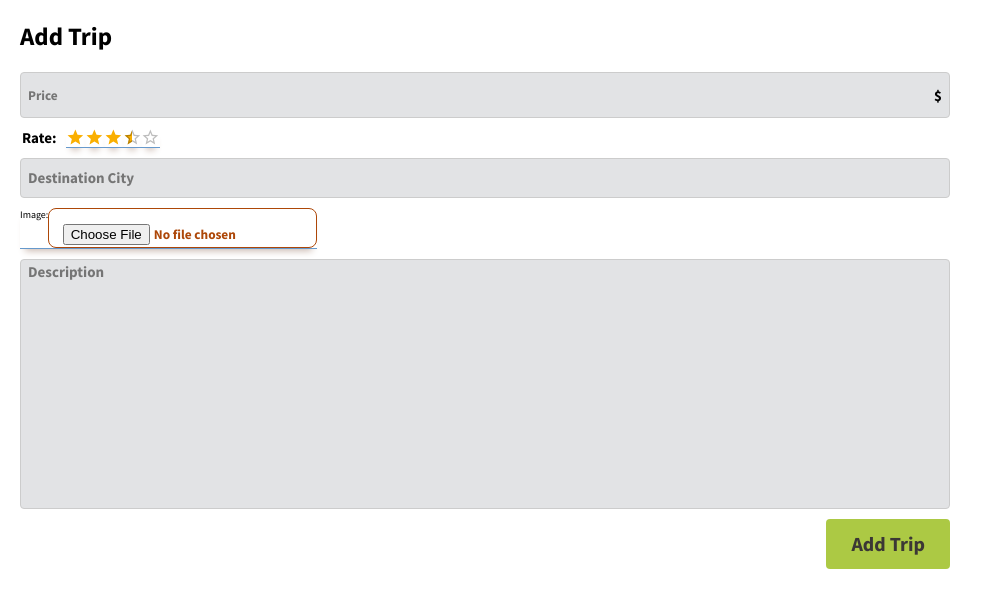
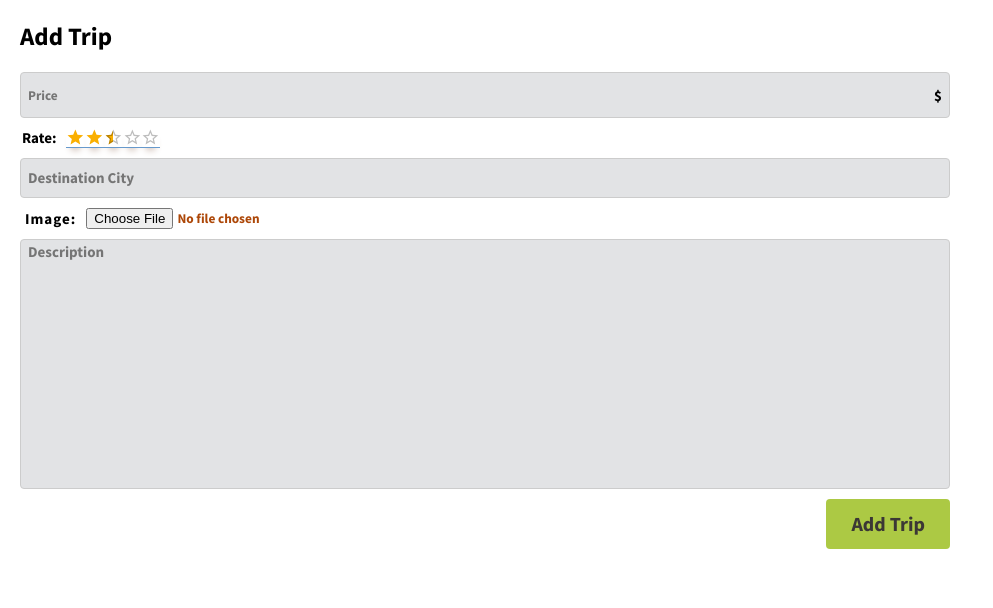
Before and after one commit to Mhamad-Raad/final-capstone-frontend, a React (Create React App) app: page /add-trip in a window 1280 px wide. Shown: the top 608 px of the page, without its empty margins (0-993 px from the left). Built offline with nearby package versions, Linux system fonts and the light colour scheme; sample sign-in values are in the browser's storage.

Commit message:
add styles to image input field

```diff
--- a/src/assets/stylesheets/addtrip.css
+++ b/src/assets/stylesheets/addtrip.css
@@ -9,6 +9,12 @@
   font-size: 2.5rem;
   font-weight: bolder;
   margin-bottom: 20px;
+}
+
+.image-title {
+  font-size: 1.5rem;
+  font-weight: bolder;
+  margin-bottom: 10px;
 }
 
 .add-trip-form {
@@ -54,17 +60,33 @@
   padding: 0;
 }
 
-.rating-row {
+.rating-row,
+.image-row {
   justify-content: center;
   align-items: center;
   gap: 10px;
 }
 
-.rate-title {
+.image-row {
+  position: static;
+  background: transparent;
+}
+
+.image-row > input {
+  padding: 0;
+  height: auto;
+  border: none;
+  border-radius: 0;
+  background: transparent;
+}
+
+.rate-title,
+.image-title {
   font-size: 1.5rem;
   font-weight: bold;
   margin: 0;
   margin-left: 2px;
+  color: black;
 }
 
 .rates-trip {
--- a/src/components/AddTripForm.jsx
+++ b/src/components/AddTripForm.jsx
@@ -50,7 +50,7 @@ const AddTripForm = () => {
         <span className="row rating-row">
           <span className="rate-title">Rate: </span>
           <Rating
-            defaultValue={3.5}
+            defaultValue={2.5}
             precision={0.5}
             size="large"
             className="rates-trip"
@@ -65,17 +65,17 @@ const AddTripForm = () => {
           placeholder="Destination City"
         />
 
-        <div>
-          <label htmlFor="image">
+        <span className="image-row row">
+          <span className="image-title">
             Image:
+          </span>
           <input
             type="file"
             id="image"
             accept=".jpg, .jpeg, .png"
             onChange={(e) => setImage(e.target.files[0])}
           />
-          </label>
-        </div>
+        </span>
 
         <textarea
           value={description}
```
Lines whose indentation alone changed are shown as unchanged.
